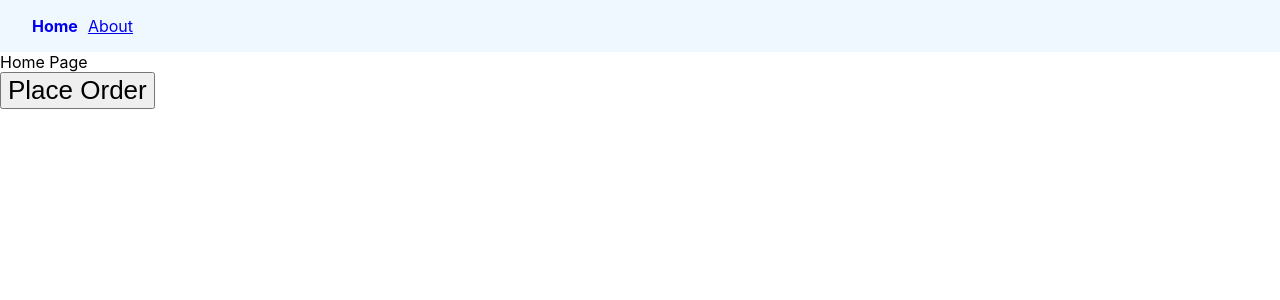
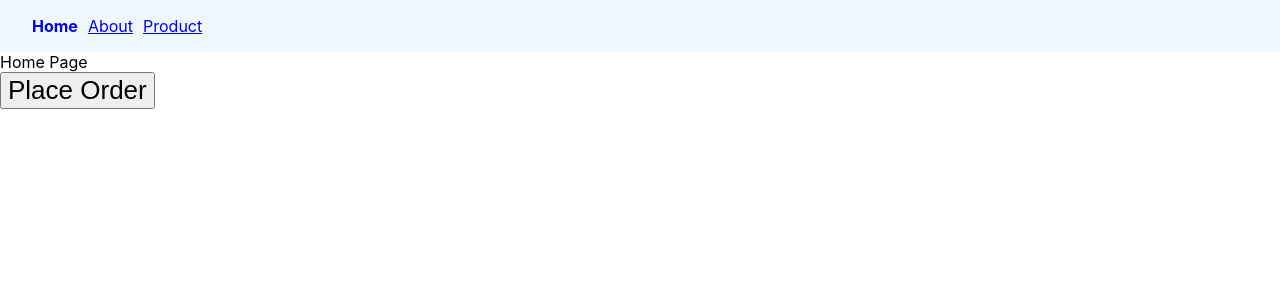
Before and after one commit to aman431/React-Router-Dom, a React (Vite) app: page / in a window 1280 px wide. Shown: the top 300 px of the page. Built offline with nearby package versions, Linux system fonts and the light colour scheme.

Commit message:
Nested Routes done

```diff
--- a/src/App.css
+++ b/src/App.css
@@ -42,7 +42,7 @@
 }
 
 
-nav {
+.primary-01 {
   background-color: aliceblue;
   padding: 16px 32px;
 }
--- a/src/App.jsx
+++ b/src/App.jsx
@@ -5,6 +5,10 @@
 import { Navbar } from "./component/Navbar.jsx";
 import { OrderSummary } from "./component/OrderSummary.jsx";
 import { NoMatch } from "./component/NoMatch";
+import { Product } from "./component/Product";
+
+import { FeaturedProduct } from "./component/FeaturedProduct";
+import { NewProduct } from "./component/NewProduct";
 
 function App() {
   return (
@@ -16,6 +20,10 @@
         <Route path="order-summary" element={<OrderSummary />} />
         <Route path="order-summary" element={<OrderSummary />} />
         <Route path="*" element={<NoMatch />}></Route>
+        <Route path="product" element={<Product />}>
+          <Route path="featured" element={<FeaturedProduct />}></Route>
+          <Route path="new" element={<NewProduct />}></Route>
+        </Route>
       </Routes>
     </div>
   );
--- /dev/null
+++ b/src/component/FeaturedProduct.jsx
@@ -0,0 +1,5 @@
+import React from "react";
+
+export const FeaturedProduct = () => {
+  return <div>List of Featured Product</div>;
+};
--- a/src/component/Navbar.jsx
+++ b/src/component/Navbar.jsx
@@ -7,13 +7,16 @@
     };
   };
   return (
-    <nav>
+    <nav className="primary-01">
       <NavLink to="/" style={NavLinkStyles}>
         Home
       </NavLink>
       <NavLink to="/about" style={NavLinkStyles}>
         About
       </NavLink>
+      <NavLink to="/product" style={NavLinkStyles}>
+        Product
+      </NavLink>
     </nav>
   );
 };
--- /dev/null
+++ b/src/component/NewProduct.jsx
@@ -0,0 +1,5 @@
+import React from "react";
+
+export const NewProduct = () => {
+  return <div>List of new product</div>;
+};
--- /dev/null
+++ b/src/component/Product.jsx
@@ -0,0 +1,15 @@
+import React from "react";
+import { Link, Outlet } from "react-router-dom";
+
+export const Product = () => {
+  return (
+    <div>
+      <input type="search" placeholder="Search a product" />
+      <nav>
+        <Link to="featured">Featured</Link>
+        <Link to="new">New</Link>
+      </nav>
+      <Outlet />
+    </div>
+  );
+};
```
Also changed, not shown: 1 other file (tests, documents, lock files or other folders).
